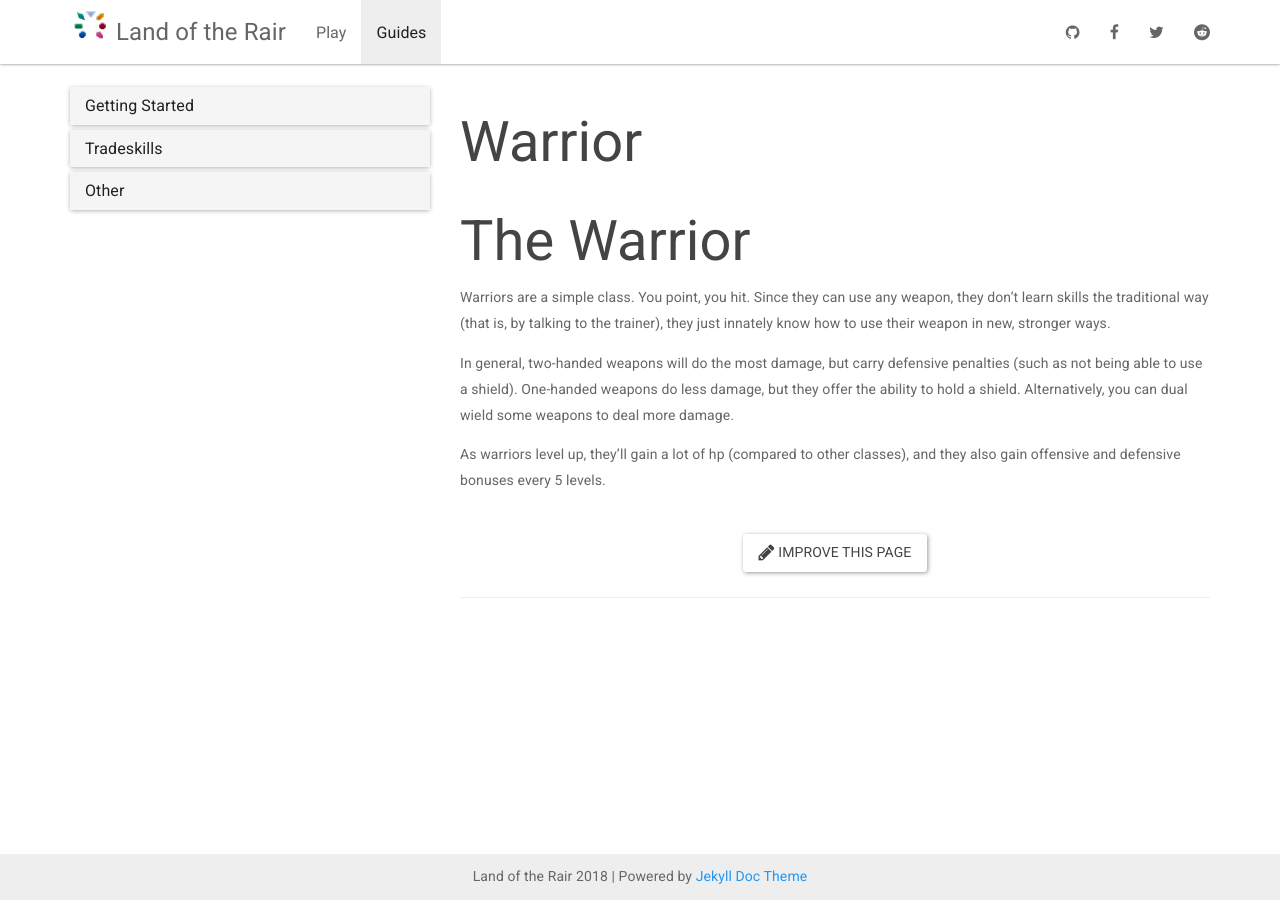
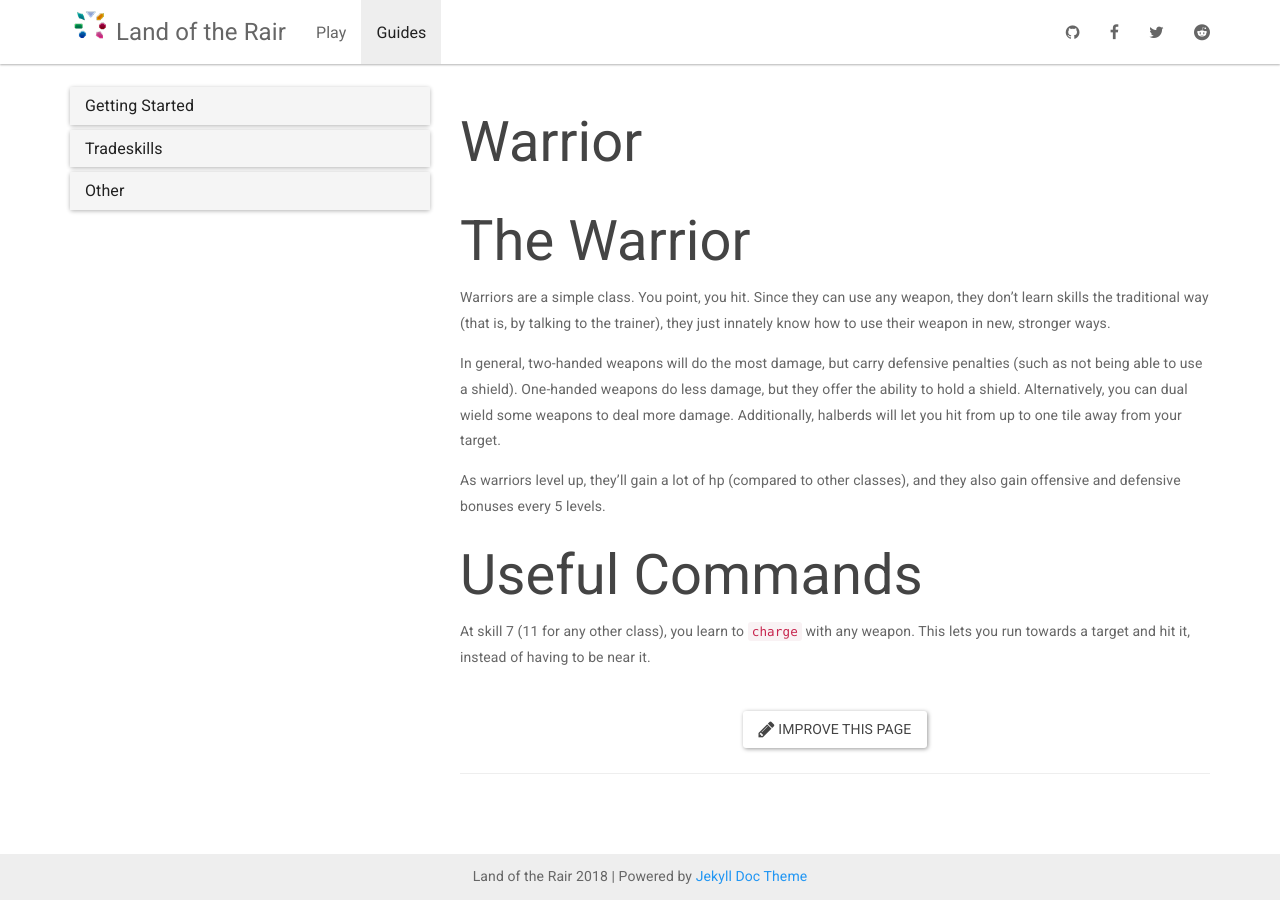
Before and after one commit to LandOfTheRair/landoftherair.github.io, a Jekyll site: the page built from _docs/classes/warrior.md, in a window 1280 px wide. Built offline with Jekyll 4.4.1, drawn with Linux system fonts in a browser that asks for light colours; nearby versions of some CDN libraries.

Commit message:
Update warrior.md

```diff
--- a/_docs/classes/warrior.md
+++ b/_docs/classes/warrior.md
@@ -7,6 +7,10 @@ permalink: /docs/warrior/
 
 Warriors are a simple class. You point, you hit. Since they can use any weapon, they don't learn skills the traditional way (that is, by talking to the trainer), they just innately know how to use their weapon in new, stronger ways.
 
-In general, two-handed weapons will do the most damage, but carry defensive penalties (such as not being able to use a shield). One-handed weapons do less damage, but they offer the ability to hold a shield. Alternatively, you can dual wield some weapons to deal more damage.
+In general, two-handed weapons will do the most damage, but carry defensive penalties (such as not being able to use a shield). One-handed weapons do less damage, but they offer the ability to hold a shield. Alternatively, you can dual wield some weapons to deal more damage. Additionally, halberds will let you hit from up to one tile away from your target.
 
 As warriors level up, they'll gain a lot of hp (compared to other classes), and they also gain offensive and defensive bonuses every 5 levels.
+
+# Useful Commands
+
+At skill 7 (11 for any other class), you learn to `charge` with any weapon. This lets you run towards a target and hit it, instead of having to be near it.
```
